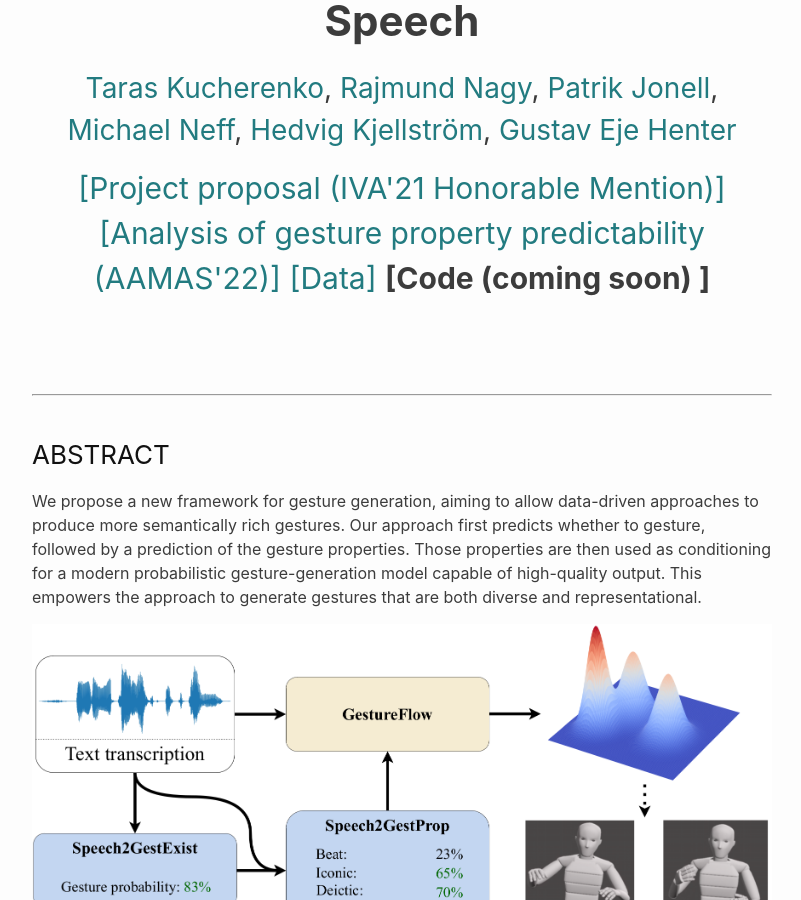
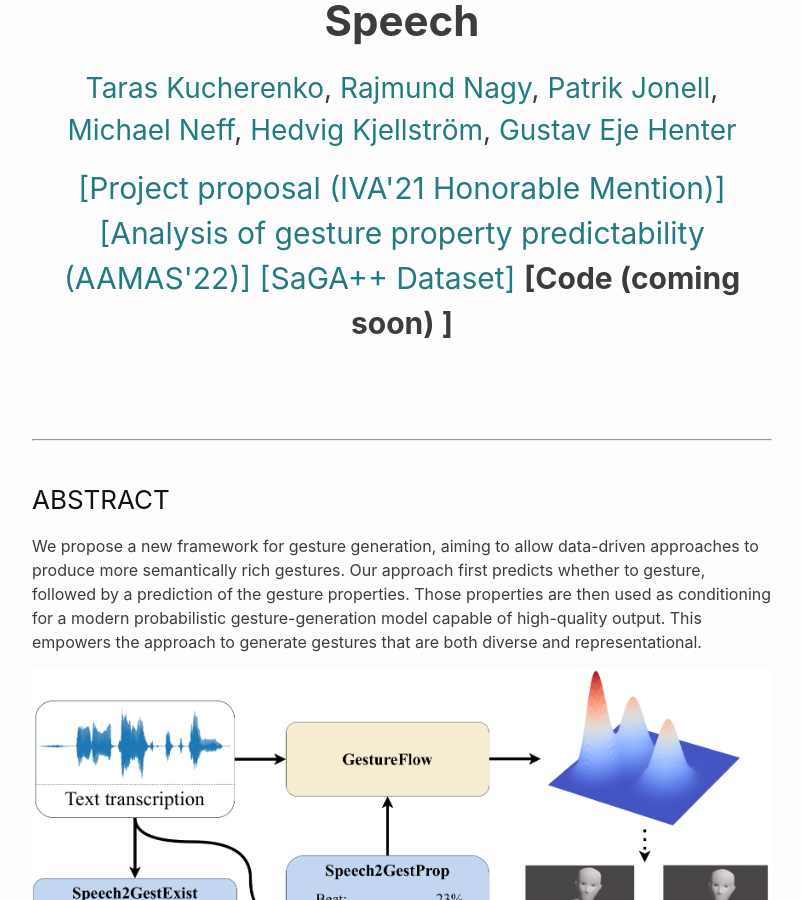
Before and after one commit to Svito-zar/Svito-zar.github.io, a Jekyll site: the page built from _posts/2021-07-30-Speech2Gest2Prop.md, in a window 1280 px wide and 900 px high, scrolled down 407 px. Shown: the whole window, without its empty margins (238-1039 px from the left). Built offline with Jekyll 4.4.1, drawn with Linux system fonts in a browser that asks for light colours.

Commit message:
Update dataset release

```diff
--- a/_posts/2021-07-30-Speech2Gest2Prop.md
+++ b/_posts/2021-07-30-Speech2Gest2Prop.md
@@ -15,7 +15,7 @@ permalink: /speech2properties2gestures/
  <a href="https://arxiv.org/abs/2106.14736" style="font-size: 30px; text-decoration: none">[Project proposal (IVA'21 Honorable Mention)]  </a>
  <br>
  <a href="https://arxiv.org/abs/2108.05762" style="font-size: 30px; text-decoration: none">[Analysis of gesture property predictability (AAMAS'22)]   </a>
- <a href="https://doi.org/10.5281/zenodo.6534502" style="font-size: 30px; text-decoration: none"> [Data] </a>
+ <a href="https://doi.org/10.5281/zenodo.6534502" style="font-size: 30px; text-decoration: none"> [SaGA++ Dataset] </a>
  <b style="font-size: 30px; text-decoration: none"> [Code (coming soon) ]  </b>
 </p>
 
```
